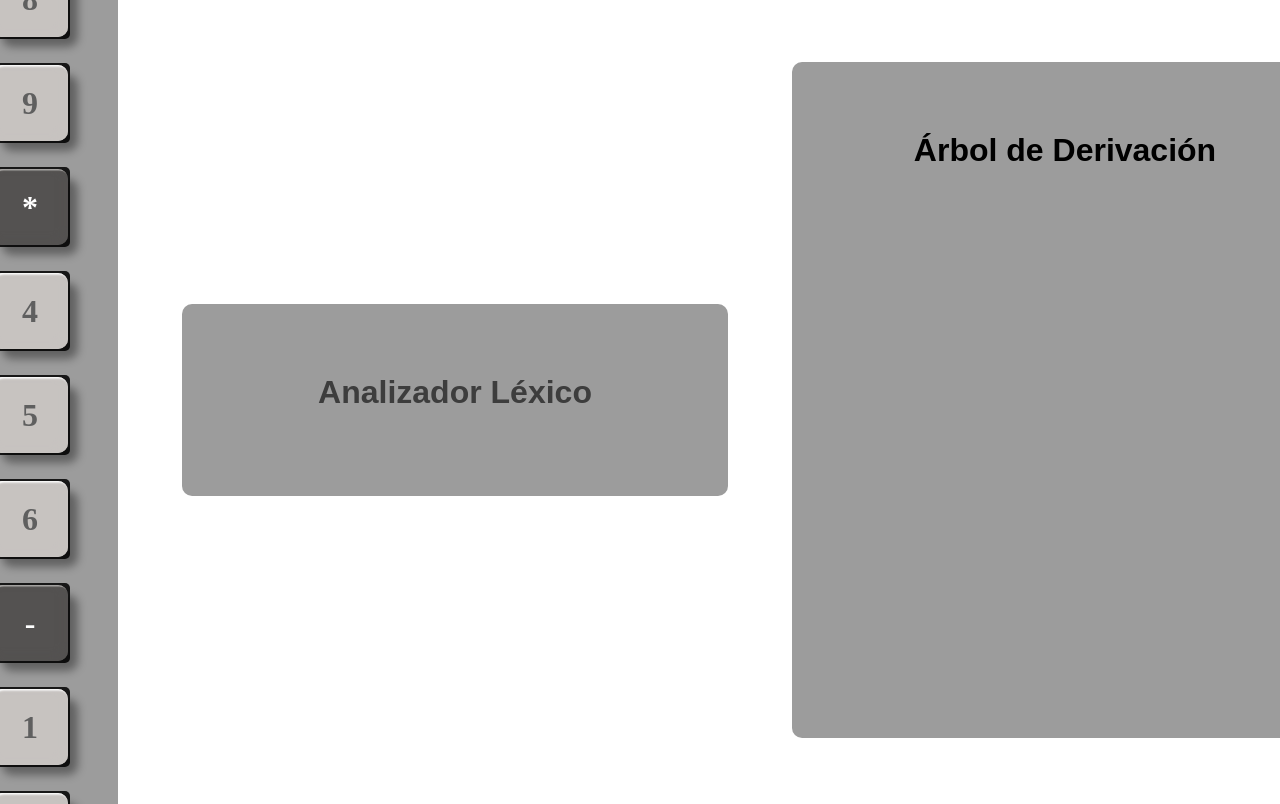
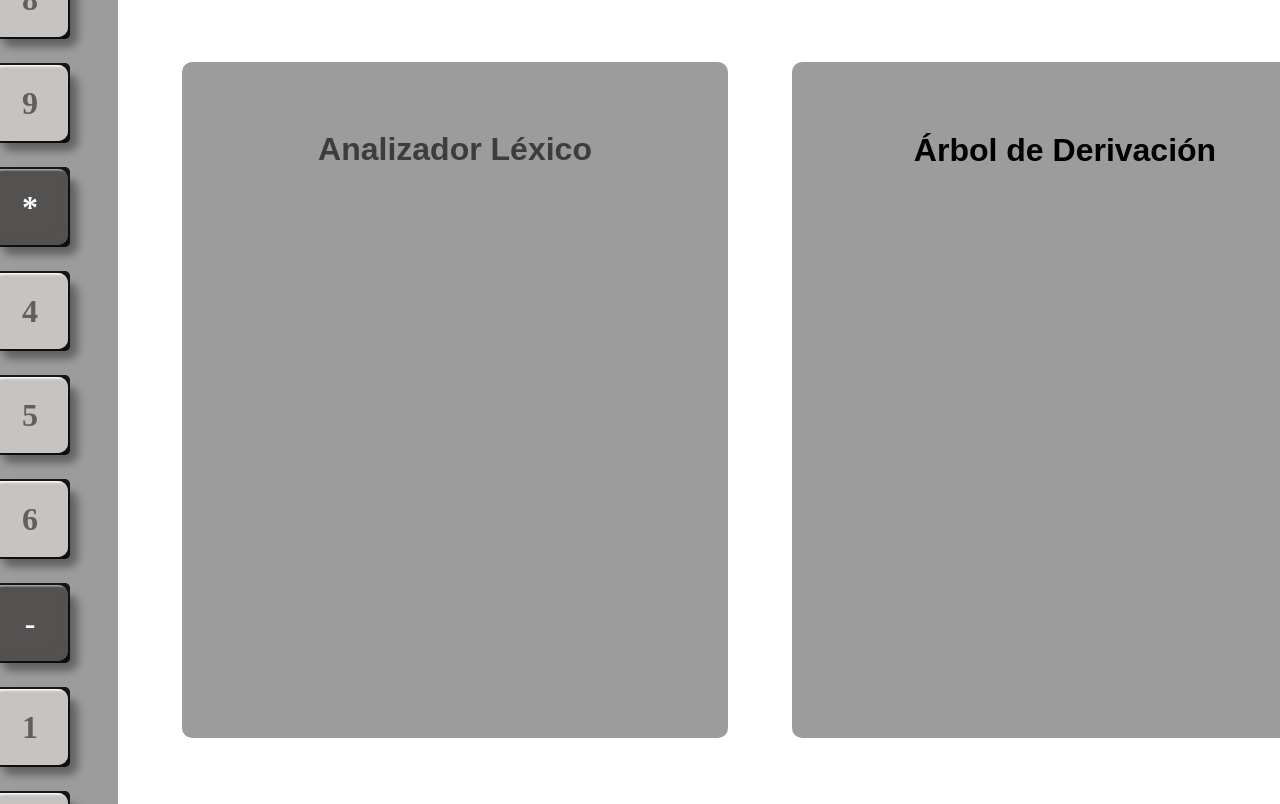
Before and after one commit to NoeOnDev/Calculator-Web-Lexical-Derivation-Tree, a React (Vite) app: page / in a window 1280 px wide. Shown: the top 804 px of the page. Built offline with nearby package versions, Linux system fonts and the light colour scheme.

Commit message:
Actualizar estilos de la calculadora

```diff
--- a/src/styles/calculatorStyle.module.css
+++ b/src/styles/calculatorStyle.module.css
@@ -184,6 +184,8 @@ body {
     background-color: #9c9c9c;
     border-radius: 10px;
     min-width: 450px;
+    height: 580px;
+    overflow: auto;
 }
 
 .textAnalizadorLexico {
```
